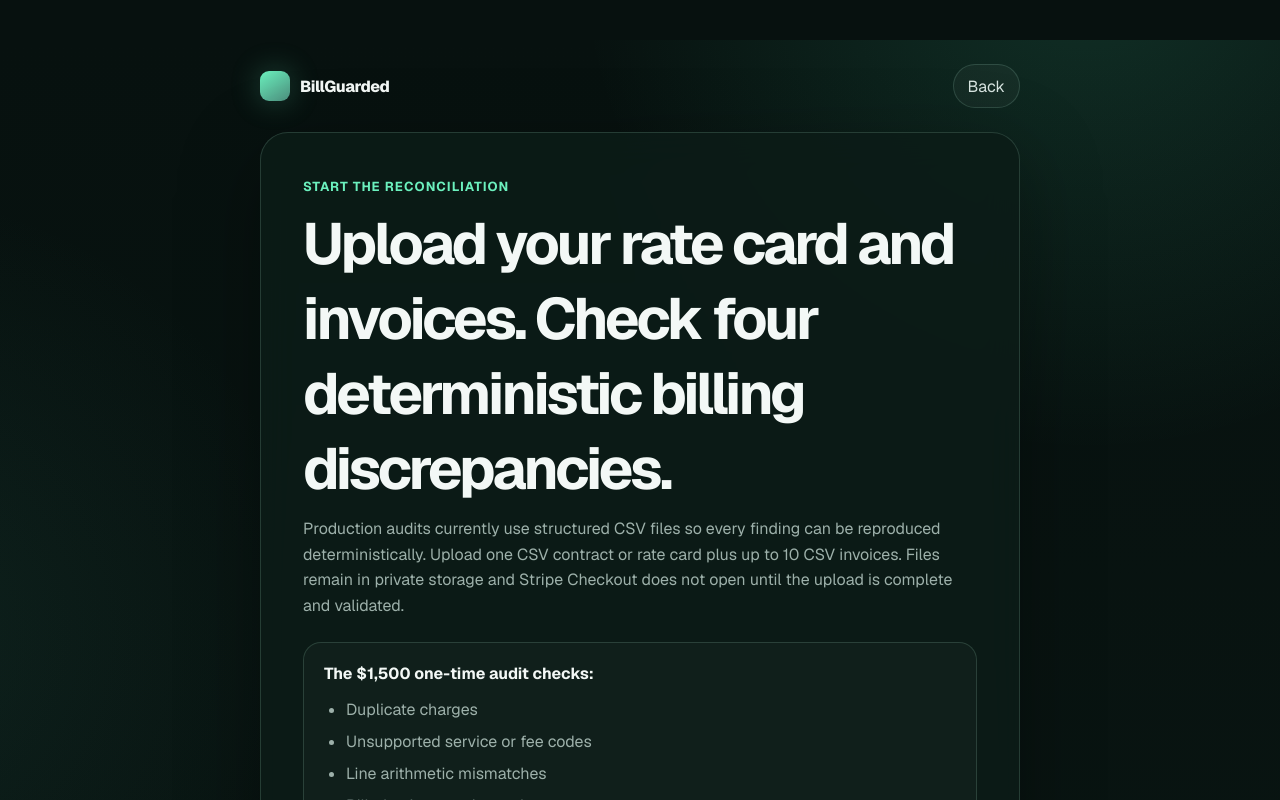
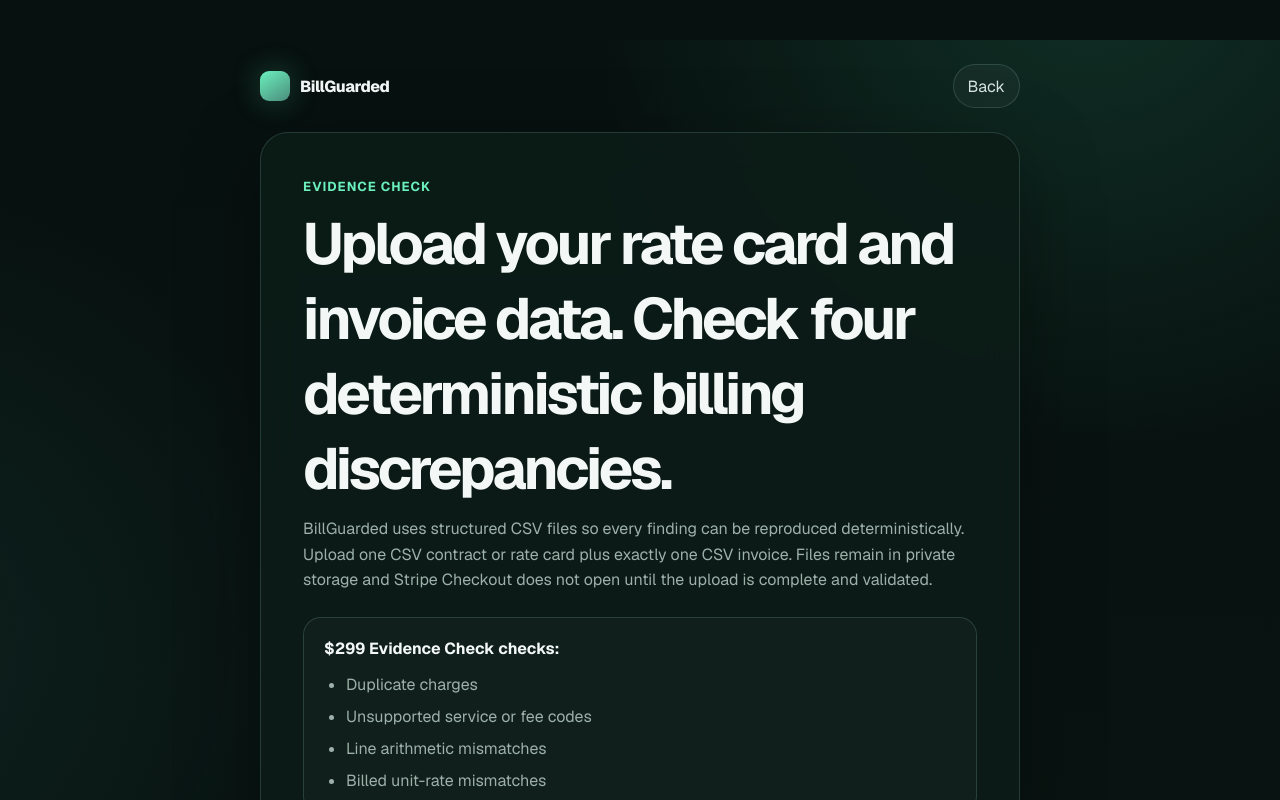
Before and after one commit to ehudso7/billguarded, a Next.js app: page /start in a window 1280 px wide. Shown: the top 800 px of the page. Built offline with nearby package versions, Linux system fonts and the light colour scheme; no server answers.

Commit message:
feat: present Evidence Check and Full Audit intake

```diff
--- a/src/app/start/page.tsx
+++ b/src/app/start/page.tsx
@@ -1,17 +1,18 @@
 import type { Metadata } from "next";
 import Link from "next/link";
 import IntakeForm from "./intake-form";
+import { OFFERS, type OfferId } from "@/lib/offers";
 
 export const metadata: Metadata = {
-  title: "Start a 90-Day 3PL Invoice Audit | BillGuarded",
+  title: "Start a 3PL Invoice Audit | BillGuarded",
   description:
-    "Upload one supported CSV rate card and up to 10 CSV invoices before opening secure checkout for the $1,500 BillGuarded audit.",
+    "Start with a $299 one-invoice Evidence Check or run the $1,500 Full 90-Day Audit after supported CSV inputs validate.",
   alternates: { canonical: "/start" },
   robots: { index: false, follow: false },
 };
 
 type StartPageProps = {
-  searchParams: Promise<{ cancelled?: string; error?: string }>;
+  searchParams: Promise<{ cancelled?: string; error?: string; offer?: string }>;
 };
 
 function startMessage(params: { cancelled?: string; error?: string }) {
@@ -26,6 +27,11 @@ function startMessage(params: { cancelled?: string; error?: string }) {
 
 export default async function StartPage({ searchParams }: StartPageProps) {
   const params = await searchParams;
+  const initialOffer: OfferId =
+    params.offer === "audit_90_day" ? "audit_90_day" : "evidence_check";
+  const offer = OFFERS[initialOffer];
+  const invoiceLimit = initialOffer === "evidence_check" ? "exactly one" : "up to 10";
+
   return (
     <main>
       <div className="form-shell">
@@ -40,17 +46,17 @@ export default async function StartPage({ searchParams }: StartPageProps) {
         </nav>
 
         <section className="form-card">
-          <span className="eyebrow">Start the reconciliation</span>
-          <h1>Upload your rate card and invoices. Check four deterministic billing discrepancies.</h1>
+          <span className="eyebrow">{offer.name}</span>
+          <h1>Upload your rate card and invoice data. Check four deterministic billing discrepancies.</h1>
           <p>
-            Production audits currently use structured CSV files so every
-            finding can be reproduced deterministically. Upload one CSV
-            contract or rate card plus up to 10 CSV invoices. Files remain in
-            private storage and Stripe Checkout does not open until the upload
-            is complete and validated.
+            BillGuarded uses structured CSV files so every finding can be
+            reproduced deterministically. Upload one CSV contract or rate card
+            plus {invoiceLimit} CSV invoice{initialOffer === "evidence_check" ? "" : "s"}.
+            Files remain in private storage and Stripe Checkout does not open
+            until the upload is complete and validated.
           </p>
           <div className="audit-scope" aria-label="Deterministic audit checks">
-            <strong>The $1,500 one-time audit checks:</strong>
+            <strong>{offer.priceLabel} {offer.name} checks:</strong>
             <ul>
               <li>Duplicate charges</li>
               <li>Unsupported service or fee codes</li>
@@ -61,6 +67,7 @@ export default async function StartPage({ searchParams }: StartPageProps) {
           <IntakeForm
             initialMessage={startMessage(params)}
             checkoutCancelled={params.cancelled === "1"}
+            initialOffer={initialOffer}
           />
           <section className="after-payment" aria-labelledby="after-payment-title">
             <h2 id="after-payment-title">What happens after payment</h2>
```
